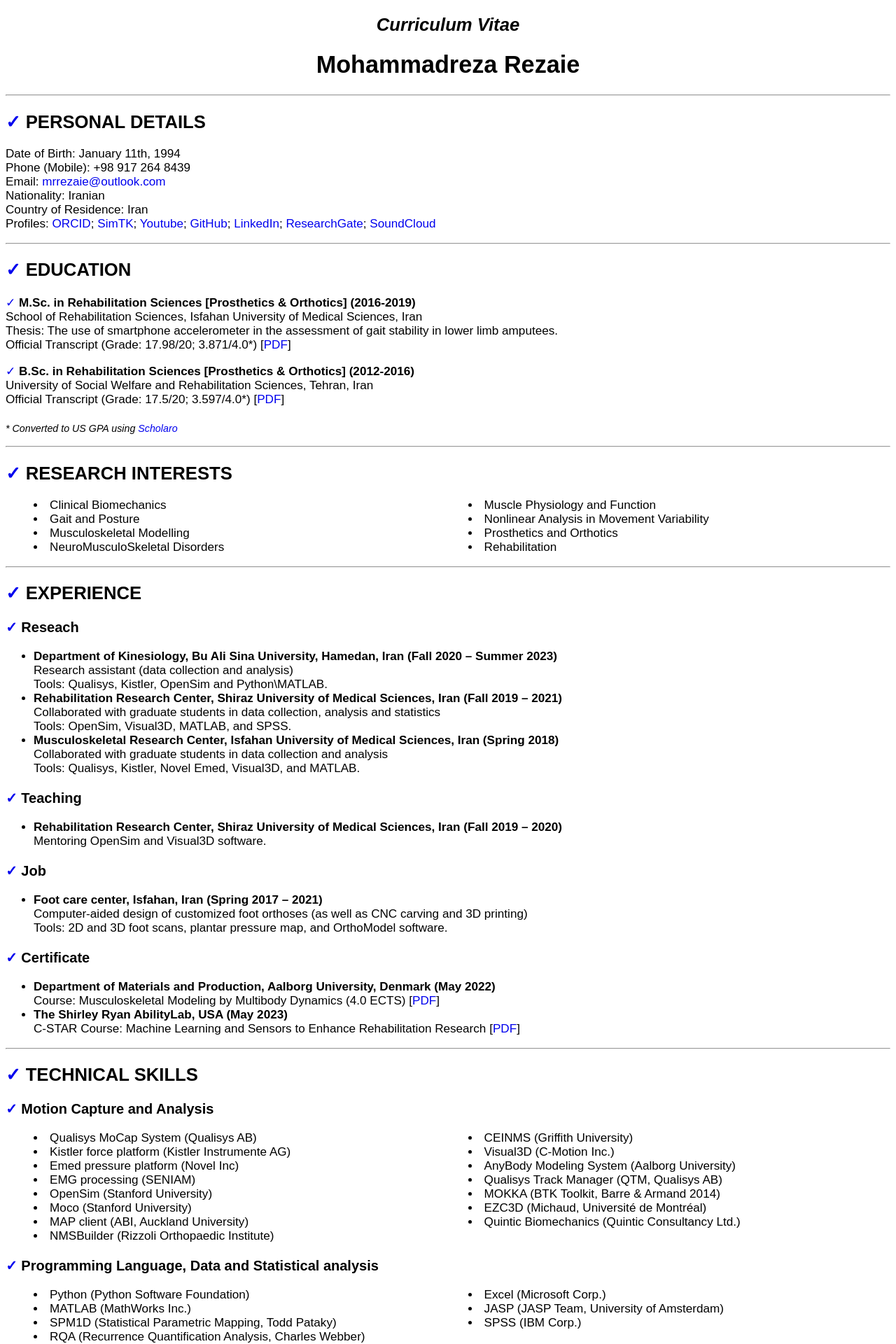
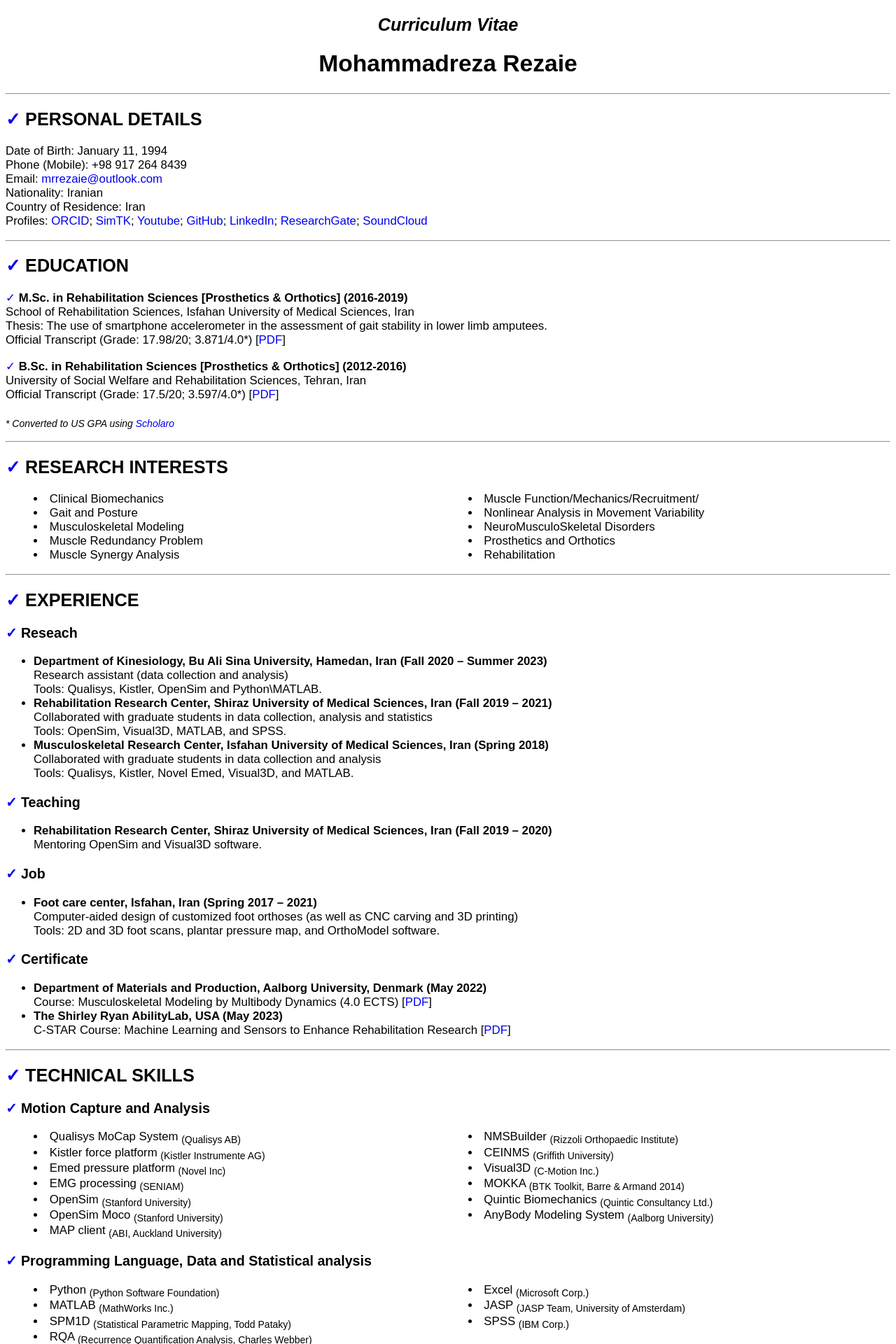
Before and after one commit to mrrezaie/mrrezaie.github.io, a Jekyll site: the page cv.html, which Jekyll copies as it is, in a window 1280 px wide. Shown: the top 1920 px of the page at 70% size. Built offline with Jekyll 4.4.1, drawn with Linux system fonts in a browser that asks for light colours; some of the changed text lies outside the part shown.

Commit message:
Update cv.html

```diff
--- a/cv.html
+++ b/cv.html
@@ -5,7 +5,7 @@
 			<link rel="icon" type="image/x-png" href="\about\files\cv.png">
 			<meta name="Author" content="Mohammadreza Rezaie" />
 			<style  type="text/css">
-				body {font-family:sans-serif; font-size:107%;}
+				body {font-family:sans-serif; font-size:105%;}
 				#double {
 					list-style-type: disc;
 					-webkit-columns: 2;
@@ -25,7 +25,7 @@
 
 
 <h2 id="personal_details"> <a href="#personal_details">&#10003</a> <b>PERSONAL DETAILS</b> </h2>
-<p>Date of Birth: January 11th, 1994
+<p>Date of Birth: January 11, 1994
 	<br>Phone (Mobile): +98 917 264 8439
 	<br>Email: <a href="mailto:mrrezaie@outlook.com">mrrezaie@outlook.com</a>
 	<br>Nationality: Iranian
@@ -59,10 +59,12 @@
 <ul id='double'>
 	<li>Clinical Biomechanics</li>
 	<li>Gait and Posture</li>
-	<li>Musculoskeletal Modelling</li>
+	<li>Musculoskeletal Modeling</li>
+	<li>Muscle Redundancy Problem</li>
+	<li>Muscle Synergy Analysis</li>
+	<li>Muscle Function/Mechanics/Recruitment/</li>
+	<li>Nonlinear Analysis in Movement Variability</li>
 	<li>NeuroMusculoSkeletal Disorders</li>
-	<li>Muscle Physiology and Function</li>
-	<li>Nonlinear Analysis in Movement Variability</li>
 	<li>Prosthetics and Orthotics</li>
 	<li>Rehabilitation</li> </ul>
 <hr>
@@ -103,42 +105,42 @@
 <h2 id="technical_skills"> <a href="#technical_skills">&#10003</a> <b>TECHNICAL SKILLS</b> </h2>
 <h3 id="technical_skills#motion"> <a href="#technical_skills#motion">&#10003</a> <b>Motion Capture and Analysis</b> </h3>
 <ul id='double'>
-	<li>Qualisys MoCap System (Qualisys AB) </li>
-	<li>Kistler force platform (Kistler Instrumente AG) </li>
-	<li>Emed pressure platform (Novel Inc) </li>
-	<li>EMG processing (SENIAM) </li>
-	<li>OpenSim (Stanford University) </li>
-	<li>Moco (Stanford University) </li>
-	<li>MAP client (ABI, Auckland University) </li>
-	<li>NMSBuilder (Rizzoli Orthopaedic Institute) </li>
-	<li>CEINMS (Griffith University) </li>
-	<li>Visual3D (C-Motion Inc.) </li>
-	<li>AnyBody Modeling System (Aalborg University) </li>
-	<li>Qualisys Track Manager (QTM, Qualisys AB) </li>
-	<li>MOKKA (BTK Toolkit, Barre & Armand 2014) </li>
-	<li>EZC3D (Michaud, Université de Montréal) </li>
-	<li>Quintic Biomechanics (Quintic Consultancy Ltd.) </li> </ul>
+	<li>Qualisys MoCap System <sub>(Qualisys AB)</sub> </li>
+	<li>Kistler force platform <sub>(Kistler Instrumente AG)</sub> </li>
+	<li>Emed pressure platform <sub>(Novel Inc)</sub> </li>
+	<li>EMG processing <sub>(SENIAM)</sub> </li>
+	<li>OpenSim <sub>(Stanford University)</sub> </li>
+	<li>OpenSim Moco <sub>(Stanford University)</sub> </li>
+	<li>MAP client <sub>(ABI, Auckland University)</sub> </li>
+	<li>NMSBuilder <sub>(Rizzoli Orthopaedic Institute)</sub> </li>
+	<li>CEINMS <sub>(Griffith University)</sub> </li>
+	<li>Visual3D <sub>(C-Motion Inc.)</sub> </li>
+	<!-- <li>Qualisys Track Manager (QTM, Qualisys AB) </li> -->
+	<li>MOKKA <sub>(BTK Toolkit, Barre & Armand 2014)</sub> </li>
+	<!-- <li>EZC3D (Michaud, Université de Montréal) </li> -->
+	<li>Quintic Biomechanics <sub>(Quintic Consultancy Ltd.)</sub> </li>
+	<li>AnyBody Modeling System <sub>(Aalborg University)</sub> </li> </ul>
 
 <h3 id="technical_skills#data"> <a href="#technical_skills#data">&#10003</a> <b>Programming Language, Data and Statistical analysis</b> </h3>
 <ul id='double'>
-	<li>Python (Python Software Foundation) </li>
-	<li>MATLAB (MathWorks Inc.) </li>
-	<li>SPM1D (Statistical Parametric Mapping, Todd Pataky) </li>
-	<li>RQA (Recurrence Quantification Analysis, Charles Webber) </li>
-	<li>Excel (Microsoft Corp.) </li>
-	<li>JASP (JASP Team, University of Amsterdam) </li>
-	<li>SPSS (IBM Corp.) </li> </ul>
+	<li>Python <sub>(Python Software Foundation)</sub> </li>
+	<li>MATLAB <sub>(MathWorks Inc.)</sub> </li>
+	<li>SPM1D <sub>(Statistical Parametric Mapping, Todd Pataky)</sub> </li>
+	<li>RQA <sub>(Recurrence Quantification Analysis, Charles Webber)</sub> </li>
+	<li>Excel <sub>(Microsoft Corp.)</sub> </li>
+	<li>JASP <sub>(JASP Team, University of Amsterdam)</sub> </li>
+	<li>SPSS <sub>(IBM Corp.)</sub> </li> </ul>
 
 <h3 id="technical_skills#3d"> <a href="#technical_skills#3d">&#10003</a> <b>3D Modeling and Mesh Analysis</b> </h3>
 <ul id='double'>
-	<li>Blender (Blender Foundation, The Netherlands) </li>
-	<li>3D Slicer (Federov et al. 2012) </li>
-	<li>Mimics (Materialise Inc.) </li>
-	<li>3-matics (Materialise Inc.) </li>
-	<li>MeshMixer (Autodesk Inc.) </li>
-	<li>MeshLab (CNR-INC) </li>
-	<li>Rhinoceros (McNeel Inc.) </li>
-	<li>OrthoModel (Autodesk Inc.) </li> </ul>
+	<li>Blender <sub>(Blender Foundation, The Netherlands)</sub> </li>
+	<li>3D Slicer <sub>(Federov et al. 2012)</sub> </li>
+	<li>Mimics <sub>(Materialise Inc.)</sub> </li>
+	<li>3-matics <sub>(Materialise Inc.)</sub> </li>
+	<li>MeshMixer <sub>(Autodesk Inc.)</sub> </li>
+	<li>MeshLab <sub>(CNR-INC)</sub> </li>
+	<li>Rhinoceros <sub>(McNeel Inc.)</sub> </li>
+	<li>OrthoModel <sub>(Autodesk Inc.)</sub> </li> </ul>
 <hr>
 
 
```
